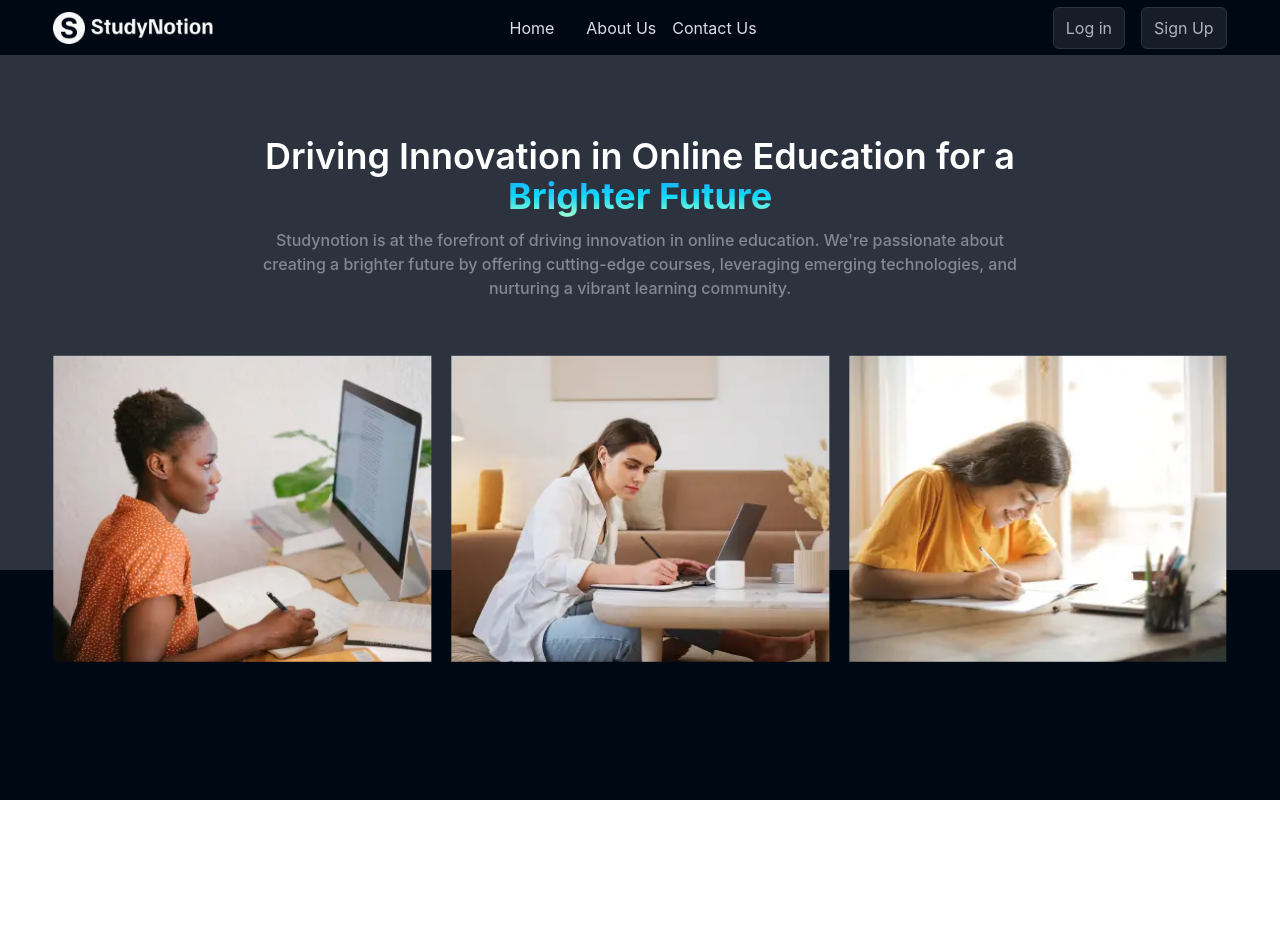
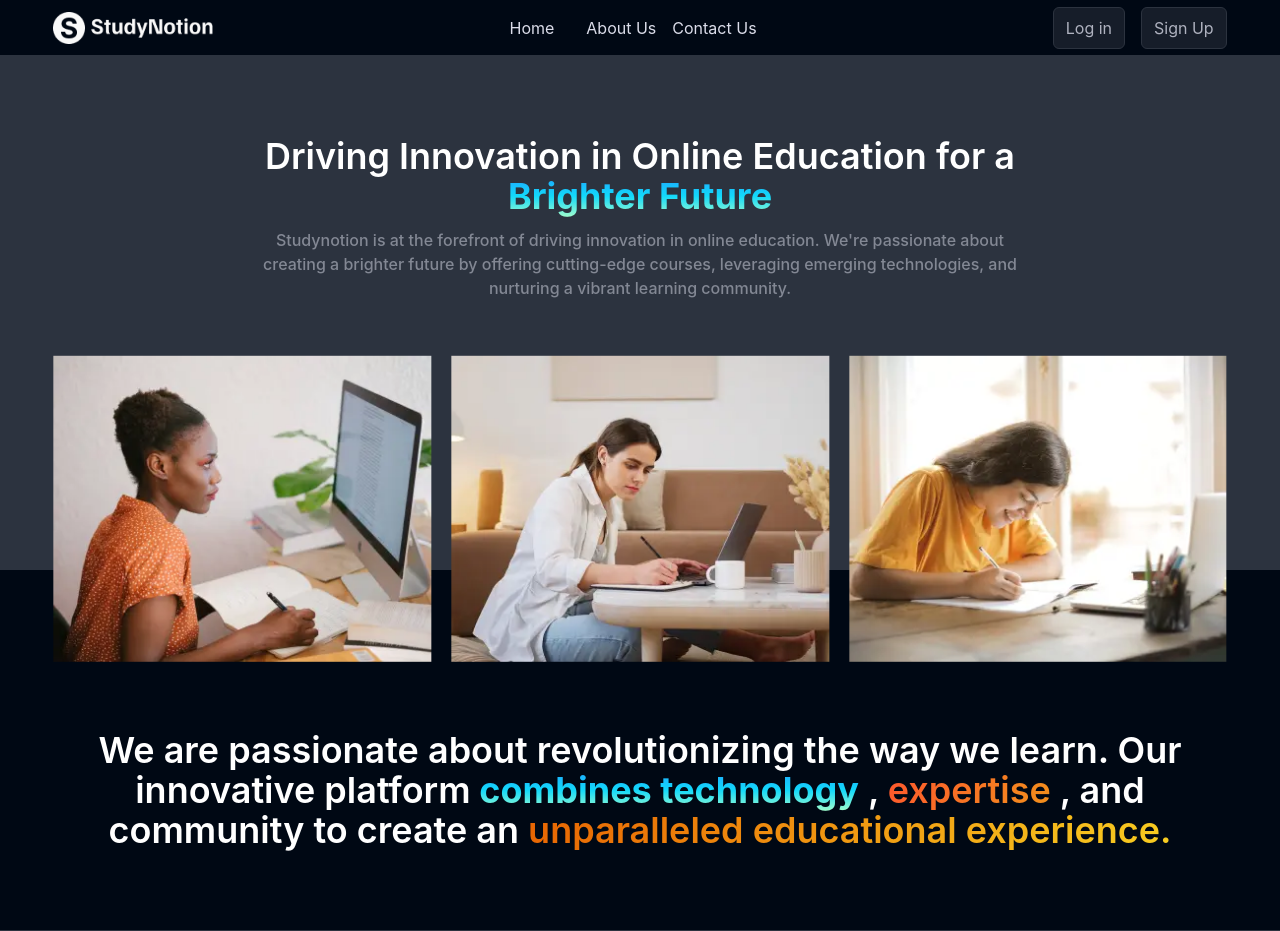
Before and after one commit to ramprogrammer3/studynotion-frontend, a React (Create React App) app: page /about in a window 1280 px wide. Before the commit the page ends 800 px from the top, so only its background shows below. Built offline with nearby package versions, Linux system fonts and the light colour scheme.

Commit message:
about page section 2 complete

```diff
--- /dev/null
+++ b/src/components/core/AboutPage/Quote.jsx
@@ -0,0 +1,16 @@
+import React from 'react'
+import HighlightText from '../../common/HighlightText'
+
+const Quote = () => {
+  return (
+    <div className=' text-xl md:text-4xl font-semibold mx-auto py-5 pb-20 text-center text-white'>
+         We are passionate about revolutionizing the way we learn. Our innovative platform
+         <HighlightText text = "combines technology" /> ,
+         <span className='gradient6'> expertise </span>
+         , and community to create an
+         <span className='gradient8'> unparalleled educational experience.</span>
+    </div>
+  )
+}
+
+export default Quote
--- a/src/pages/About.jsx
+++ b/src/pages/About.jsx
@@ -3,6 +3,7 @@
 import banner1 from "../assets/Images/aboutus1.webp";
 import banner2 from "../assets/Images/aboutus2.webp";
 import banner3 from "../assets/Images/aboutus3.webp";
+import Quote from "../components/core/AboutPage/Quote";
 
 const About = () => {
   return (
@@ -29,6 +30,19 @@
           </div>
         </div>
       </section>
+
+      {/* section 2 */}
+
+      <section className="border-b border-b-richblack-700">
+        <div className="mx-auto flex w-11/12 max-w-maxContent flex-col justify-between gap-10 text-richblack-500">
+          <div className="h-[100px]"></div>
+            <Quote />
+        </div>
+      </section>
+
+      {/* section 3  */}
+
+
     </div>
   );
 };
```
